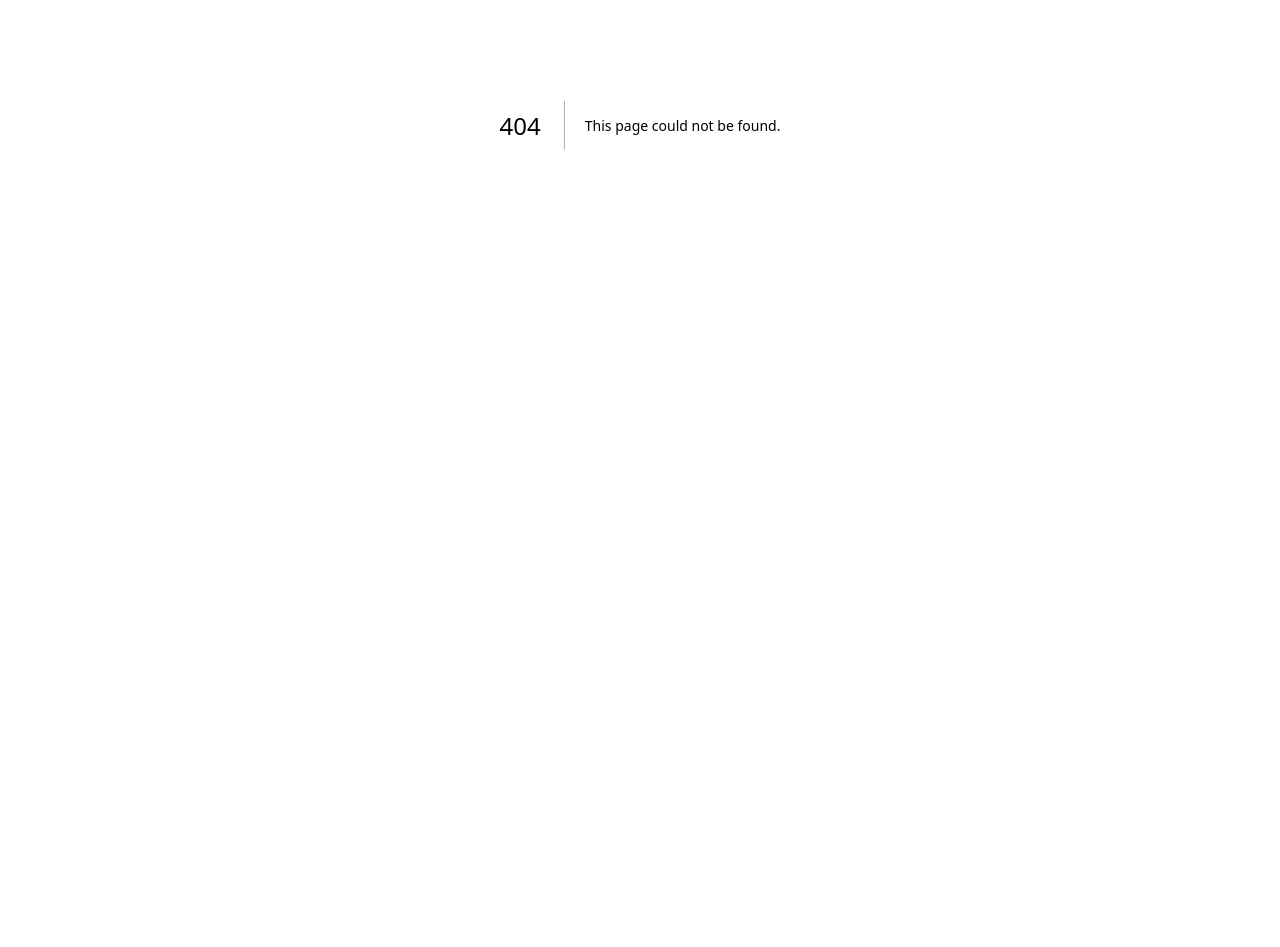
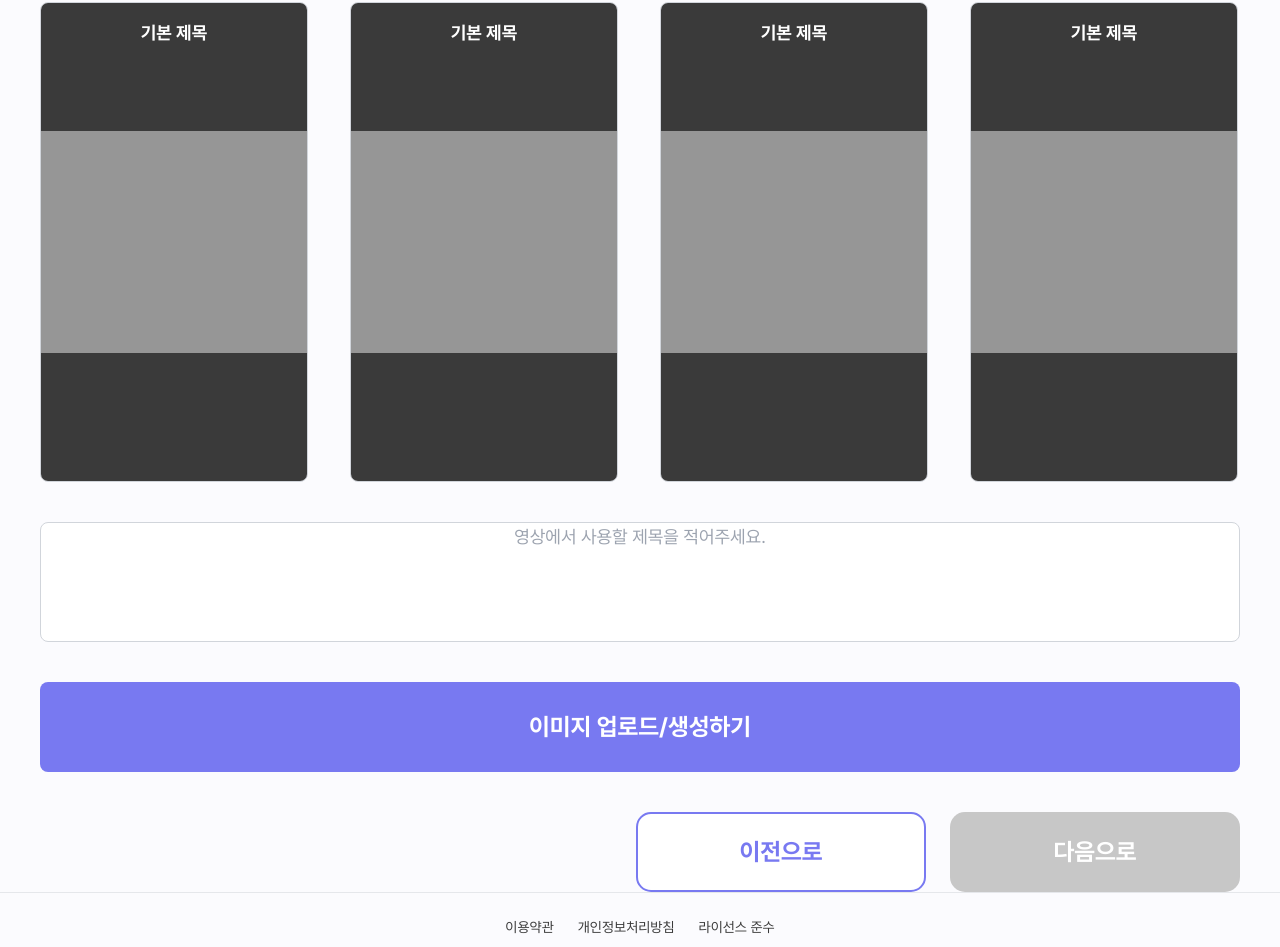
Before and after one commit to FC-DEV2-FinalProject/unicat-ui, a Next.js app: page /news-making/thumbnail in a window 1280 px wide. Before the commit this address had no page. Shown: the part 275-1222 px from the top of the page. Before the commit the page ends 800 px from the top, so only its background shows below. Built offline with nearby package versions, Linux system fonts and the light colour scheme.

Commit message:
ui/ux: 뉴스 만들기 썸네일 페이지 작업

```diff
--- a/src/app/(home)/layout.tsx
+++ b/src/app/(home)/layout.tsx
@@ -9,7 +9,7 @@ export default function HomeLayout({ children }: { children: React.ReactNode })
             <Header className="h-[100px]" />
 
             {/* 메인 콘텐츠 */}
-            <main className="flex-1 max-w-[1200px] mx-auto w-full">
+            <main className="flex-1 max-w-[1200px] mx-auto w-full mt-[105px]">
                 {children}
             </main>
 
--- a/src/app/(home)/news-making/(movie-style)/page.tsx
+++ b/src/app/(home)/news-making/(movie-style)/page.tsx
@@ -1,8 +1,10 @@
 "use client"; // ✅ 클라이언트 컴포넌트 지정
 
-import { useState } from "react";
+import React, { useState } from "react";
 import { Button } from "@/src/components/common/Button";
 import ArtStyleCard from "@/src/components/news-making/card/ArtStyleCard";
+import StepIndicator from "@/src/components/news-making/StepIndicator";
+import Image from "next/image";
 
 const artStyles = [
     { id: 1, imageSrc: "/images/news-making/news-style-1.png", alt: "스타일 1" },
@@ -15,8 +17,36 @@ export default function AiNews() {
     const [selectedStyle, setSelectedStyle] = useState<number | null>(null);
 
     return (
+
         <div className="flex flex-col items-center min-h-screen mt-[205px] gap-[40px]">
-            <h2 className="text-xl font-bold">어떤 그림체로 영상을 생성할 건지 골라주세요.</h2>
+          {/* 헤더 */}
+          <header className="flex w-full items-center justify-between">
+            <div className="flex items-center gap-4">
+              <h1 className="text-gray-5 font-bold-24 text-[24px] font-bold leading-[28px]">
+                어떤 그림체로 영상을 생성할 건지 골라주세요.
+              </h1>
+
+              <div className="flex items-center">
+                <div className="p-1">
+                  <Image
+                    alt="info"
+                    src="/images/info.png"
+                    width={20}
+                    height={20}
+                    priority
+                  />
+                </div>
+
+                <div id ="뱃지자리" className="bg-base-700 text-basewhite px-2 py-1.5 rounded-lg">
+                  <span className="font-bold-14 text-[14px] font-bold">
+                    추후 단계에서 사용자가 직접 사진을 업로드할 수 있습니다.
+                  </span>
+                </div>
+              </div>
+            </div>
+
+            <StepIndicator currentStep={1} totalSteps={4}/>
+          </header>
 
             {/* ✅ 이미지 선택 영역 */}
             <div className="flex flex-wrap justify-center gap-[42px] max-w-[1200px] w-full">
--- /dev/null
+++ b/src/app/(home)/news-making/thumbnail/page.tsx
@@ -0,0 +1,80 @@
+"use client";
+
+import React, { useState } from "react";
+import NextButton from "@/src/components/news-making/button/NextButton";
+import PreviewButton from "@/src/components/news-making/button/PreviewButton";
+import ThumbnailCard from "@/src/components/news-making/card/ThumbnailCard";
+import ImageMakingButton from "@/src/components/news-making/button/ImageMakingButton";
+import ThumbnailImageModal from "@/src/components/news-making/ThumbnailImageModal";
+
+const projectCards = [
+	{ id: 1, artStyleId: 1, thumbnailId: 101, imageSrc: "", altText: "스타일 1" },
+	{ id: 2, artStyleId: 2, thumbnailId: 102, imageSrc: "", altText: "스타일 2" },
+	{ id: 3, artStyleId: 3, thumbnailId: 103, imageSrc: "", altText: "스타일 3" },
+	{ id: 4, artStyleId: 4, thumbnailId: 104, imageSrc: "", altText: "스타일 4" },
+];
+
+export default function AiNewsAnima() {
+	const [title, setTitle] = useState<string>("");
+	const [isModalOpen, setIsModalOpen] = useState(false); // ✅ 모달 상태 추가
+	return (
+		<div className="flex flex-col items-center min-h-screen gap-[40px] bg-purple-6">
+			{/* 헤더 */}
+			<header className="w-full max-w-[1200px] flex justify-between items-center">
+				<h1 className="text-gray-5 font-bold text-2xl">만든 프로젝트</h1>
+				<div className="text-gray-5 text-2xl">
+					<span className="text-purple-1 font-bold">2</span>
+					<span className="text-gray-900"> / 4</span>
+				</div>
+			</header>
+
+			{/* 프로젝트 카드 리스트 */}
+			<div className="grid grid-cols-4 gap-10 w-full max-w-[1200px]">
+				{projectCards.map((card) => (
+					<ThumbnailCard
+						key={card.thumbnailId}
+						artStyleId={card.artStyleId}
+						thumbnailId={card.thumbnailId}
+						title={title || "기본 제목"} // ✅ 입력된 제목을 모든 카드에 반영
+						imageSrc={card.imageSrc}
+						altText={card.altText}
+					/>
+				))}
+			</div>
+
+			{/* 제목 입력 필드 */}
+			<div className="w-full max-w-[1200px] h-[120px] flex items-center border border-gray-300 bg-white rounded-lg px-4">
+				<textarea
+					className="w-full h-full border-none text-center focus:ring-0 focus:outline-none text-gray-700 text-lg resize-none"
+					placeholder="영상에서 사용할 제목을 적어주세요."
+					value={title}
+					onChange={(e) => {
+						// 현재 입력값
+						const inputValue = e.target.value;
+
+						// 줄 단위로 분리
+						const lines = inputValue.split("\n");
+
+						// ✅ 각 줄의 최대 길이를 14자로 제한
+						const limitedLines = lines.map((line) => line.slice(0, 14));
+
+						// ✅ 최대 3줄까지만 입력 가능
+						if (limitedLines.length > 3) return;
+
+						// 상태 업데이트
+						setTitle(limitedLines.join("\n"));
+					}}
+					rows={3} // ✅ 기본 3줄 입력 가능
+				/>
+			</div>
+			{/* 버튼 영역 */}
+			<ImageMakingButton onClick={() => setIsModalOpen(true)}></ImageMakingButton>
+			<div className="w-full max-w-[1200px] flex justify-end gap-6">
+				<PreviewButton className="w-[290px] h-[80px]"></PreviewButton>
+				<NextButton className="w-[290px] h-[80px]"></NextButton>
+			</div>
+			{/* 모달 */}
+			<ThumbnailImageModal isOpen={isModalOpen} onClose={() => setIsModalOpen(false)} />
+		</div>
+	);
+}
--- /dev/null
+++ b/src/components/news-making/ThumbnailImageModal.tsx
@@ -0,0 +1,31 @@
+import React from "react";
+import ModalImageUploadSelfButton from "@/src/components/news-making/button/ModalImageUploadSelfButton";
+import ModalImageUploadAiButton from "@/src/components/news-making/button/ModalImageUploadAiButton";
+
+interface ThumbnailImageModalProps {
+	isOpen: boolean;
+	onClose: () => void;
+}
+
+export default function ThumbnailImageModal({ isOpen, onClose }: ThumbnailImageModalProps) {
+	if (!isOpen) return null; // 모달이 닫혀있으면 아무것도 렌더링하지 않음
+
+	return (
+		<div className="fixed inset-0 flex items-center justify-center z-50">
+			{/* ✅ 배경 오버레이 (흐리게) */}
+			<div className="absolute inset-0 bg-black opacity-40" onClick={onClose}></div>
+
+			{/* ✅ 모달 본체 */}
+			<div className="flex flex-col items-center justify-center gap-[25px] relative bg-white w-[390px] h-[300px] p-[30px] rounded-lg shadow-lg text-center">
+				<h2 className="font-bold font-bold-24 text-2xl">이미지 업로드</h2>
+					<p className="text-gray-500">이미지를 업로드하세요.</p>
+					<ModalImageUploadSelfButton></ModalImageUploadSelfButton>
+					<ModalImageUploadAiButton></ModalImageUploadAiButton>
+					{/* ✅ 닫기 버튼 */}
+					<button className="mt-4 px-4 py-2 bg-gray-300 rounded" onClick={onClose}>
+						닫기
+					</button>
+			</div>
+		</div>
+	);
+}
--- /dev/null
+++ b/src/components/news-making/button/ImageMakingButton.tsx
@@ -0,0 +1,19 @@
+import { Button } from "@/src/components/common/Button";
+
+interface ImageMakingButtonProps {
+	onClick?: () => void; // ✅ 클릭 이벤트 핸들러 추가
+}
+
+export default function ImageMakingButton({ onClick }: ImageMakingButtonProps) {
+
+
+	return (
+		<Button
+			className="w-[1200px] h-[90px] bg-purple-1 rounded-lg text-white
+                       font-bold text-[24px] hover:bg-purple-2 flex items-center justify-center"
+			onClick={onClick} // ✅ onClick 이벤트 추가
+		>
+			이미지 업로드/생성하기
+		</Button>
+	);
+}
--- /dev/null
+++ b/src/components/news-making/button/ModalImageUploadAiButton.tsx
@@ -0,0 +1,13 @@
+import { Button } from "@/src/components/common/Button";
+
+export default function ModalImageUploadAiButton() {
+
+	return (
+		<Button
+			className="w-[268px] h-[80px] rounded-[15px] text-white font-bold text-[24px]
+                        bg-purple-1 transition-colors "
+		>
+			ai로 생성
+		</Button>
+	);
+}
--- /dev/null
+++ b/src/components/news-making/button/ModalImageUploadSelfButton.tsx
@@ -0,0 +1,13 @@
+import { Button } from "@/src/components/common/Button";
+
+export default function ModalImageUploadSelfButton() {
+
+	return (
+		<Button
+			className="w-[268px] h-[80px] rounded-[15px] text-white font-bold text-[24px]
+                        bg-purple-1 transition-colors "
+		>
+			직접 업로드
+		</Button>
+	);
+}
--- a/src/components/news-making/button/NextButton.tsx
+++ b/src/components/news-making/button/NextButton.tsx
@@ -1,13 +1,16 @@
-import { Button } from "@/src/components/common/Button";
+interface ButtonProps {
+    onClick?: () => void;
+    className?: string;
+}
 
-export default function NextButton() {
-
+export default function NextButton({ onClick, className }: ButtonProps) {
     return (
-        <Button
-            className="h-20 px-20 py-10 rounded-[15px] text-white font-bold text-[24px]
-                      bg-gray-2 hover:bg-purple-1 transition-colors"
-        >
-            다음으로
-        </Button>
+      <button
+        className={`w-[268px] h-[80px] bg-gray-2 rounded-[15px] text-white font-bold text-[24px]
+                        hover:bg-purple-1 transition-colors ${className}`}
+        onClick={onClick}
+      >
+          다음으로
+      </button>
     );
 }
--- a/src/components/news-making/button/PreviewButton.tsx
+++ b/src/components/news-making/button/PreviewButton.tsx
@@ -1,12 +1,16 @@
-import { Button } from "@/src/components/common/Button";
+interface ButtonProps {
+    onClick?: () => void;
+    className?: string;
+}
 
-export default function NextButton() {
+export default function PreviewButton({ onClick, className }: ButtonProps) {
     return (
-        <Button
-            className="h-20 px-20 py-10 bg-gray-2 rounded-[15px] text-white
-                       font-bold text-[24px] hover:bg-gray-3 transition-colors"
-        >
-            이전으로
-        </Button>
+      <button
+        className={`w-[268px] h-[80px] bg-white border-2 border-purple-1 rounded-[15px]
+                        text-purple-1 font-bold text-[24px] hover:bg-purple-100 transition-colors ${className}`}
+        onClick={onClick}
+      >
+          이전으로
+      </button>
     );
 }
--- /dev/null
+++ b/src/components/news-making/card/ThumbnailCard.tsx
@@ -0,0 +1,46 @@
+import Image from "next/image";
+import React from "react";
+
+interface ThumbnailCardProps {
+	artStyleId: number;
+	thumbnailId: number;
+	title: string;
+	imageSrc?: string;
+	altText: string;
+	onClick?: () => void;
+	isSelected?: boolean;
+}
+
+export default function ThumbnailCard(props: ThumbnailCardProps) {
+	const { thumbnailId, artStyleId, title, imageSrc, altText, onClick, isSelected } = props;
+
+	return (
+		<div
+			className={`w-[268px] h-[480px] overflow-hidden cursor-pointer rounded-[8px]
+              flex flex-col items-center justify-center relative transition-all border
+              ${isSelected ? "border-[10px] border-purple-500 shadow-lg" : "border border-gray-300"}`}
+			onClick={onClick}
+			data-thumbnail-id={thumbnailId} // ✅ 데이터 속성 추가 가능
+			data-art-style-id={artStyleId} // ✅ 데이터 속성 추가 가능
+		>
+			{/* ✅ 배경 (이미지 위아래로 위치) */}
+			<div className="absolute top-0 left-0 w-full h-full bg-gray-5"></div>
+
+			{/* ✅ 제목 개행이 적용되도록 `white-space: pre-line;` 추가 */}
+			{/* ✅ 개행 적용 (한 줄에 최대 14자, 최대 3줄 유지) */}
+			<div className="absolute top-4 text-center font-bold text-lg text-white whitespace-pre-line">
+				{title || "기본 제목"}
+			</div>
+
+			{/* ✅ 이미지 (배경 위에서 수직 중앙 정렬) */}
+			<Image
+				//imageSrc가 undefined, null, ""(빈 문자열)일 경우 false가 되어 기본 이미지를 사용
+				src={imageSrc && imageSrc !== "" ? imageSrc : "/images/news-making/thumbnail-dummy.png"}
+				alt={altText}
+				width={268}
+				height={224}
+				className="relative z-10 object-cover"
+			/>
+		</div>
+	);
+}
```
Also changed, not shown: public/images/news-making/thumbnail-dummy.png (added).
